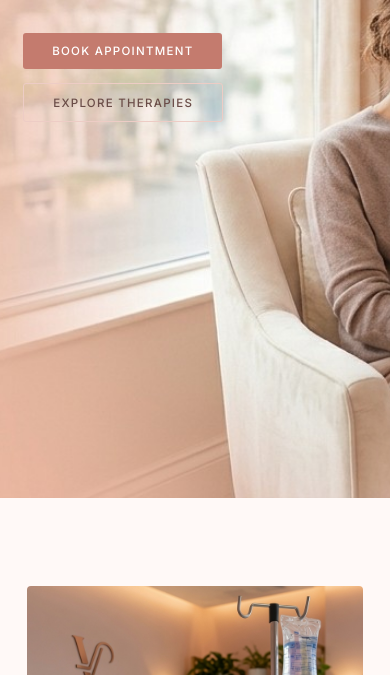
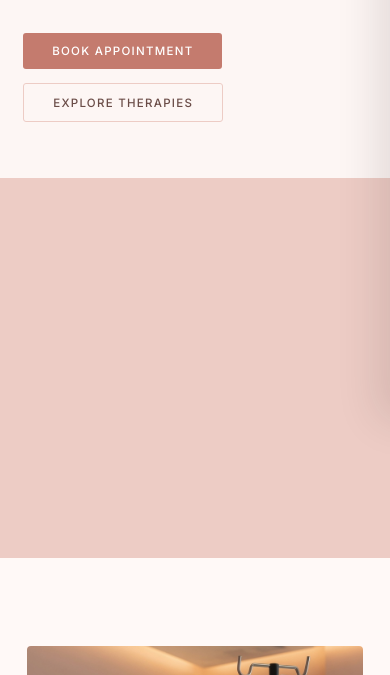
Before and after one commit to Santos42069/VitalizeWellness, a website: page index.html in a window 390 px wide. Shown: the part 425-1100 px from the top of the page. Drawn offline with nearby package versions, Linux system fonts and the light colour scheme.

Commit message:
pic corrections mobile

```diff
--- a/config.js
+++ b/config.js
@@ -67,7 +67,7 @@ const VWConfig = {
    */
   images: {
     // index.html
-    'hero-main': 'images/hero.jpg', // e.g. 'images/hero.jpg' or 'https://cdn.example.com/hero.jpg'
+    'hero-main': 'images/hero1.jpg', // e.g. 'images/hero.jpg' or 'https://cdn.example.com/hero.jpg'
     'why':       'images/zbtok.jpg',
     'facial':    'images/BZLE3.jpg',
 
--- a/index.css
+++ b/index.css
@@ -390,7 +390,9 @@ footer { background: var(--text-dark); color: rgba(255,255,255,.5); padding: 2.5
 }
 @media (max-width: 900px) {
   .hero { grid-template-columns: 1fr; }
-  .hero-right { min-height: 320px; }
+  .hero-right { min-height: 380px; }
+  .hero { background-image: none !important; }
+  .hero-right .img-panel { background-image: none !important; background-color: #edccc5; }
   .hero-left { padding: 3.5rem 6%; }
   .why-section, .longevity-section, .facial-section, .softer-section { grid-template-columns: 1fr; gap: 3rem; }
   .treatment-grid { grid-template-columns: repeat(2, 1fr); }
```
Also changed, not shown: images/hero.jpg (deleted), images/hero1.jpg (added).
